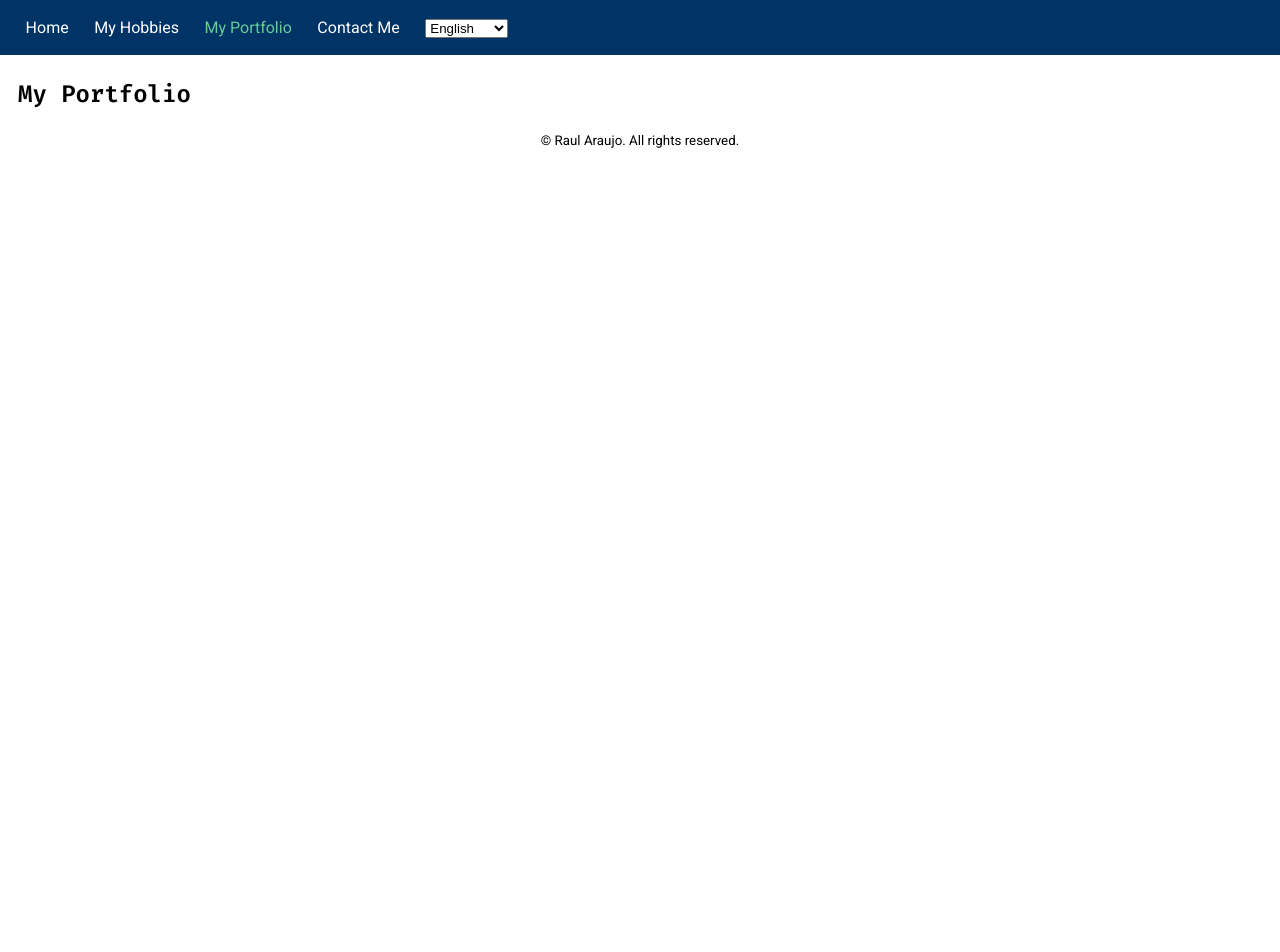
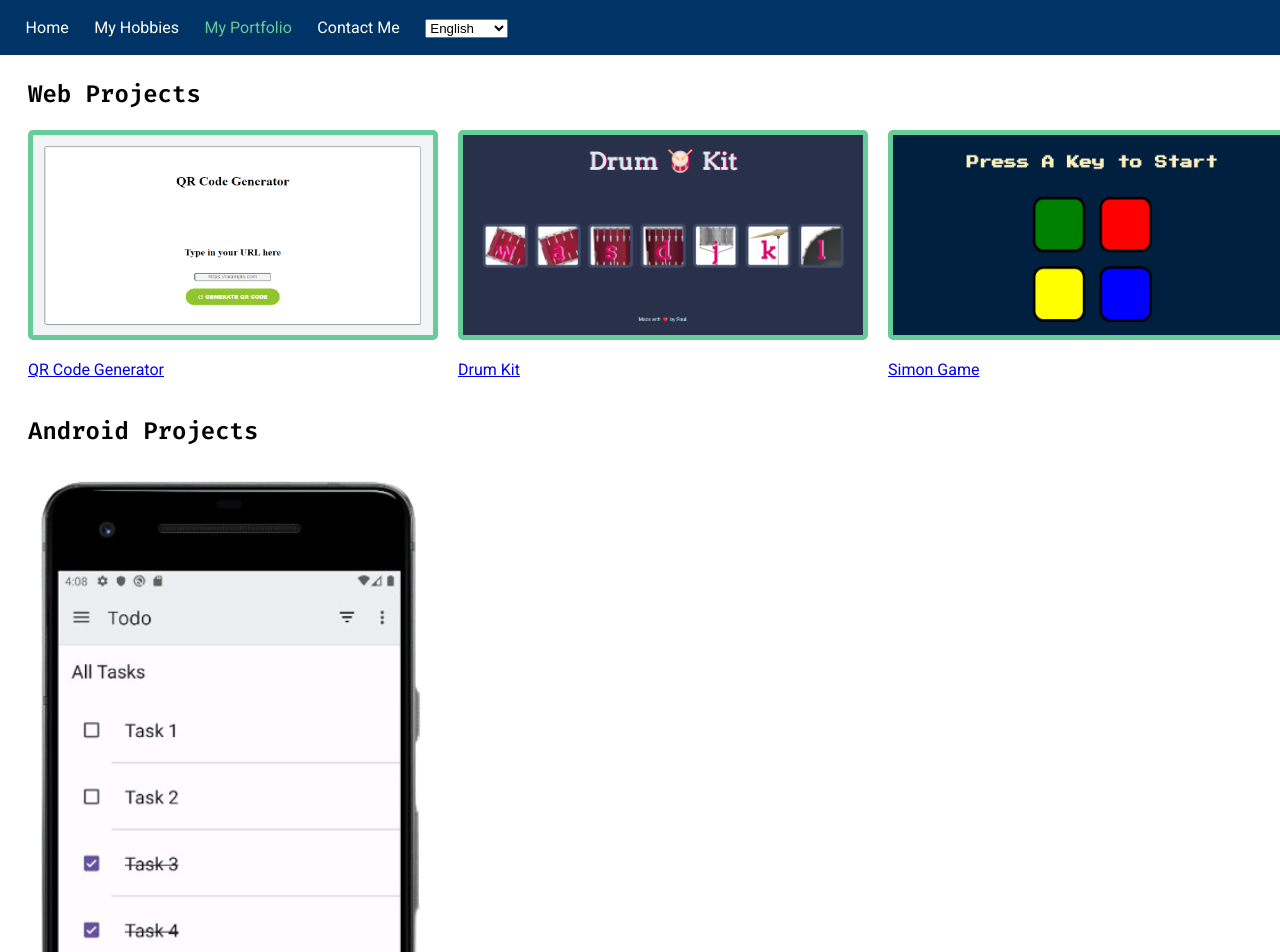
Before and after one commit to raedevbr/my-resume-portfolio, a plain HTML site: page public/portfolio_en.html in a window 1280 px wide. Shown: the top 952 px of the page. Before the commit the page ends 800 px from the top, so only its background shows below. Drawn offline with Linux system fonts and the light colour scheme.

Commit message:
added portfolio content

```diff
--- a/public/portfolio_en.html
+++ b/public/portfolio_en.html
@@ -8,6 +8,47 @@
     <link rel="preconnect" href="https://fonts.gstatic.com" crossorigin>
     <link href="https://fonts.googleapis.com/css2?family=Fira+Code:wght@500;600;700&family=Roboto&display=swap" rel="stylesheet">
     <link rel="stylesheet" href="../styles.css">
+    <style>
+
+        main {
+            padding-left: 20px;
+            padding-right: 20px;
+        }
+
+        .container {
+            display: flex;
+            height: 100%;
+            flex-direction: column;
+            align-items: start;
+            text-align: start;
+        }
+
+        .web-projects {
+            display: flex;
+            flex-direction: row;
+            gap: 20px;
+        }
+
+        .web-project {
+            height: 200px;
+            border: 5px solid #66CC99;
+            border-radius: 5px;
+            display: inline-block;
+            width: 400px;
+        }
+
+        .android-projects {
+            display: flex;
+            flex-direction: row;
+            gap: 20px;
+        }
+
+        .android-project {
+            display: inline-block;
+            width: 400px;
+        }
+
+    </style>
 </head>
 <body>
 
@@ -29,7 +70,38 @@
 
     <main>
 
-        <h2>My Portfolio</h2>
+        <div class="container">
+
+            <h2>Web Projects</h2>
+            <div class="web-projects">
+
+                <div>
+                    <img src="../assets/images/preview-qr-code-generator.png" class="web-project" />
+                    <p><a href="https://github.com/raedevbr/qr-code-generator" target="_blank">QR Code Generator</a></p>
+                </div>
+
+                <div>
+                    <img src="../assets/images/preview-drum-kit.png" class="web-project"/>
+                    <p><a href="https://github.com/raedevbr/drum-kit" target="_blank">Drum Kit</a></p>
+                </div>
+
+                <div>
+                    <img src="../assets/images/preview-simon-game.png" class="web-project" />
+                    <p><a href="https://github.com/raedevbr/simon-game" target="_blank">Simon Game</a></p>
+                </div>
+
+            </div>
+
+            <h2>Android Projects</h2>
+            <div class="android-projects">
+                <div>
+                    <img src="../assets/images/printtodoapp.png" class="android-project"/>
+                    <p><a href="https://github.com/raedevbr/todoapp" target="_blank">Todo App</a></p>
+                </div>
+
+            </div>
+
+        </div>
 
     </main>
 
```
Also changed, not shown: public/hobbies_en.html (+8 -9 lines), public/hobbies_pt.html (+8 -9 lines), public/portfolio_pt.html (+74 -1 lines), assets/images/preview-drum-kit.png (added), assets/images/preview-qr-code-generator.png (added), assets/images/preview-simon-game.png (added), assets/images/printtodoapp.png (added).
